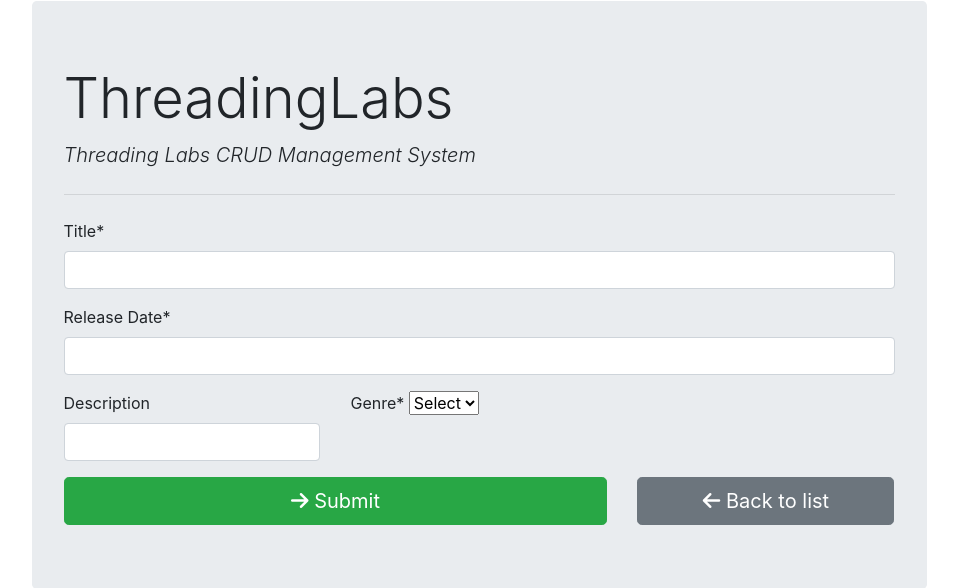
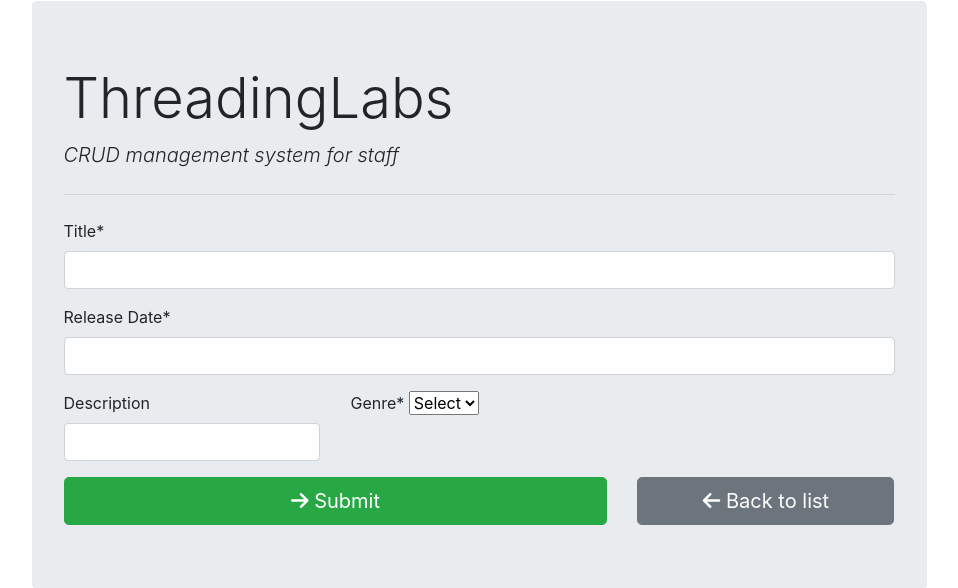
Before and after one commit to Marrrco7/Scalable-Linux-Environment-for-Hosting-Web-Applications, a Django app: page /videogame/ in a window 1280 px wide. Shown: the part 125-713 px from the top of the page, without its empty margins (161-1119 px from the left). Run offline with Django 5.2, Linux system fonts and the light colour scheme; the visitor is signed in with stand-in values (Sample User, id 1); data that the repository does not hold is empty; some libraries are stand-ins or nearby versions.

Commit message:
Change the title to CRUD management system

```diff
--- a/videogames_register/templates/videogames_register/base.html
+++ b/videogames_register/templates/videogames_register/base.html
@@ -27,7 +27,7 @@
         <div class="col-md-10 offset-md-1 mt-5">
             <div class="jumbotron">
                 <h1 class="display-4">ThreadingLabs </h1>
-                <p class="lead font-italic">Threading Labs CRUD Management System</p>
+                <p class="lead font-italic">CRUD management system for staff</p>
                 <hr class="my-4">
                 {% block content %}
                 {% endblock content %}
```
